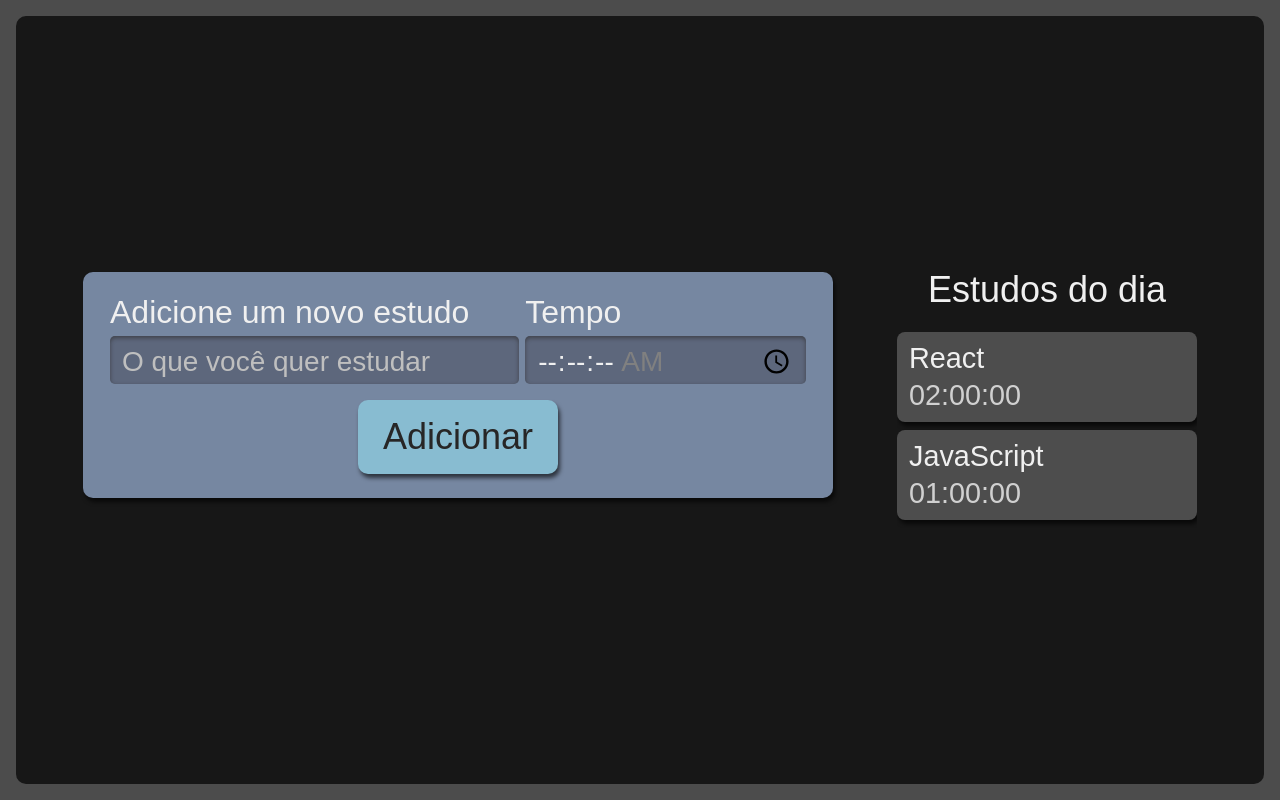
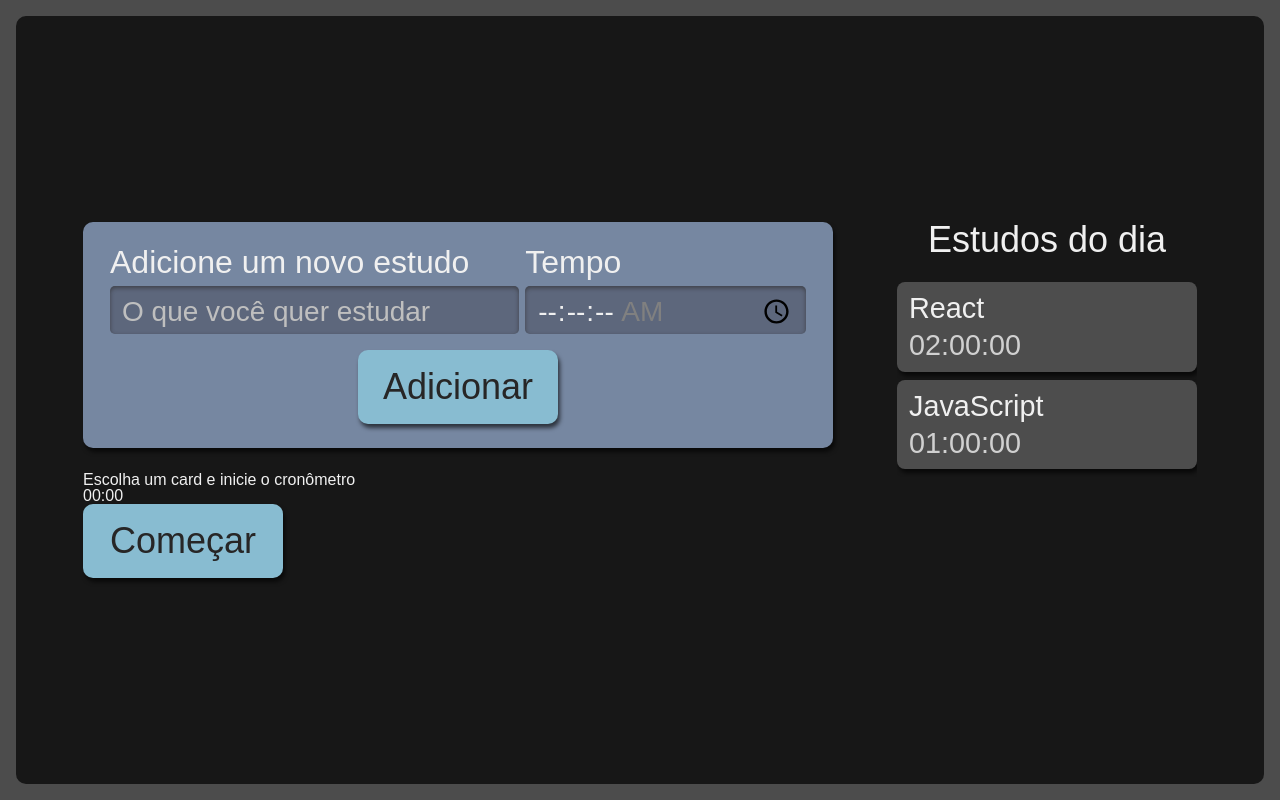
Before and after one commit to Andersonamalta/temporizador, a React (Create React App) app: page / in a window 1280 px wide. Built offline with nearby package versions, Linux system fonts and the light colour scheme.

Commit message:
Criação componente cronômetro

```diff
--- /dev/null
+++ b/src/components/Stopwatch/Clock/index.tsx
@@ -0,0 +1,11 @@
+export default function Relogio(){
+    return(
+        <>
+            <span>0</span>
+            <span>0</span>
+            <span>:</span>
+            <span>0</span>
+            <span>0</span>
+        </>
+    )
+}
--- /dev/null
+++ b/src/components/Stopwatch/index.tsx
@@ -0,0 +1,16 @@
+import Button from "../Button";
+import Relogio from "./Clock";
+
+export default function Cronometro (){
+    return(
+        <div>
+            <p>Escolha um card e inicie o cronômetro</p>
+            <div>
+                <Relogio/>
+            </div>
+            <Button>
+                Começar
+            </Button>
+        </div>
+    )
+}
--- a/src/components/pages/App.tsx
+++ b/src/components/pages/App.tsx
@@ -2,6 +2,7 @@
 import Formulario from '../Forms';
 import Lista from '../Lists';
 import style from './App.module.scss';
+import Cronometro from '../Stopwatch';
 
 
 function App() {
@@ -9,6 +10,7 @@
     <div className={style.AppStyle}>
       <Formulario/>
       <Lista/>
+      <Cronometro/>
     </div>
   );
 }
```
